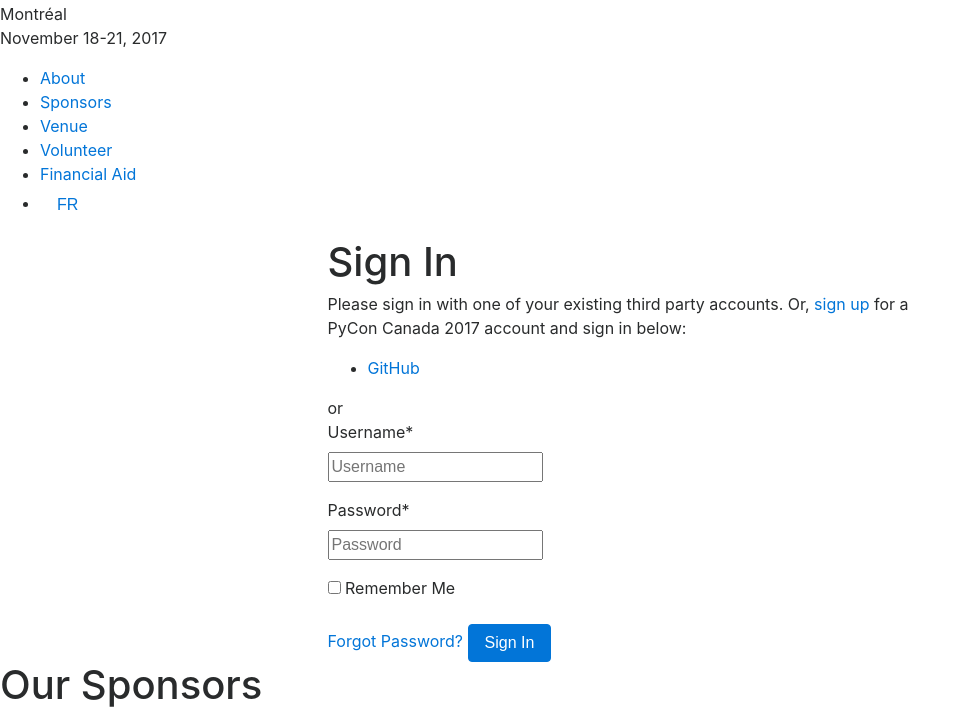
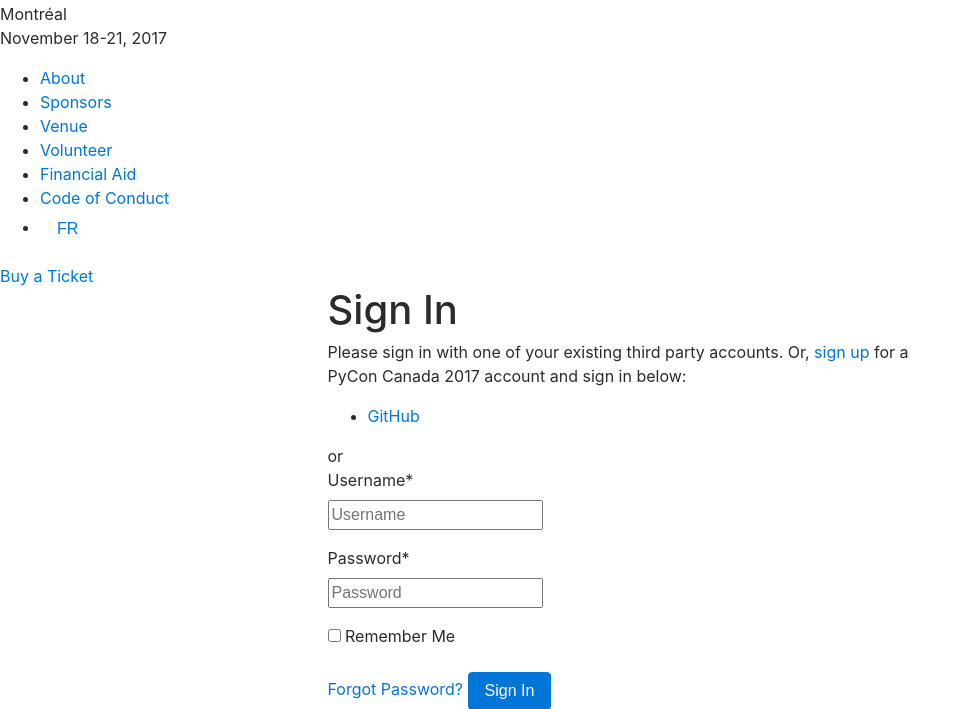
Before and after one commit to pyconca/2017-web, a Django app: page /accounts/login/ in a window 1280 px wide. Shown: the part 266-975 px from the top of the page, without its empty margins (0-970 px from the left). Run offline with Django 3.2, Linux system fonts and the light colour scheme; data that the repository does not hold is empty; some libraries are stand-ins or nearby versions.

Commit message:
Added "Buy a Ticket" button
- Also added code of conduct link to the top bar

```diff
--- a/pyconca2017/templates/components/layout/header.html
+++ b/pyconca2017/templates/components/layout/header.html
@@ -50,6 +50,12 @@
         </li>
 
         <li class="c-nav__item">
+          <a class="c-nav__link" href="{% url 'code-of-conduct' %}">
+            {% trans "Code of Conduct" %}
+          </a>
+        </li>
+
+        <li class="c-nav__item">
           {% get_current_language as LANGUAGE_CODE %}
           <form action="{% url 'set_language' %}" method="post">{% csrf_token %}
             <input name="language" value="{% if LANGUAGE_CODE == 'en' %}fr{% else %}en{% endif %}" type="hidden">
@@ -59,5 +65,8 @@
         </li>
       </ul>
     </nav>
+    <div class="c-head__btn-group">
+      <a class="c-btn c-btn--primary" href="https://www.eventbrite.com/e/pycon-canada-2017-tickets-37405248104">{% trans "Buy a Ticket" %}</a>
+    </div>
   </div>
 </header>
--- a/pyconca2017/templates/pages/home.html
+++ b/pyconca2017/templates/pages/home.html
@@ -16,6 +16,8 @@
         {% include 'components/svgs/svg-logo-full.html' %}
         <br/>
         <br/>
+        <h2><a href="https://www.eventbrite.com/e/pycon-canada-2017-tickets-37405248104"
+               class="c-btn c-btn--primary">{% trans "Buy a Ticket" %}</a></h2>
         <br/>
         <br/>
 
```
Also changed, not shown: pyconca2017/locale/fr/LC_MESSAGES/django.po.
